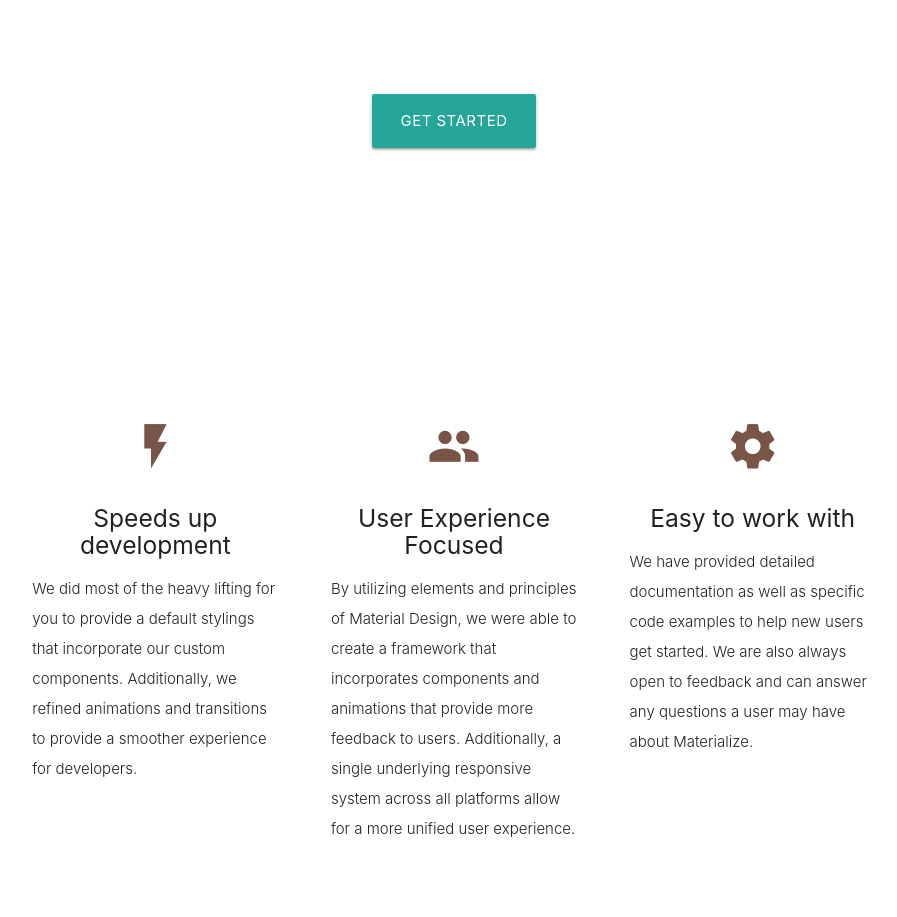
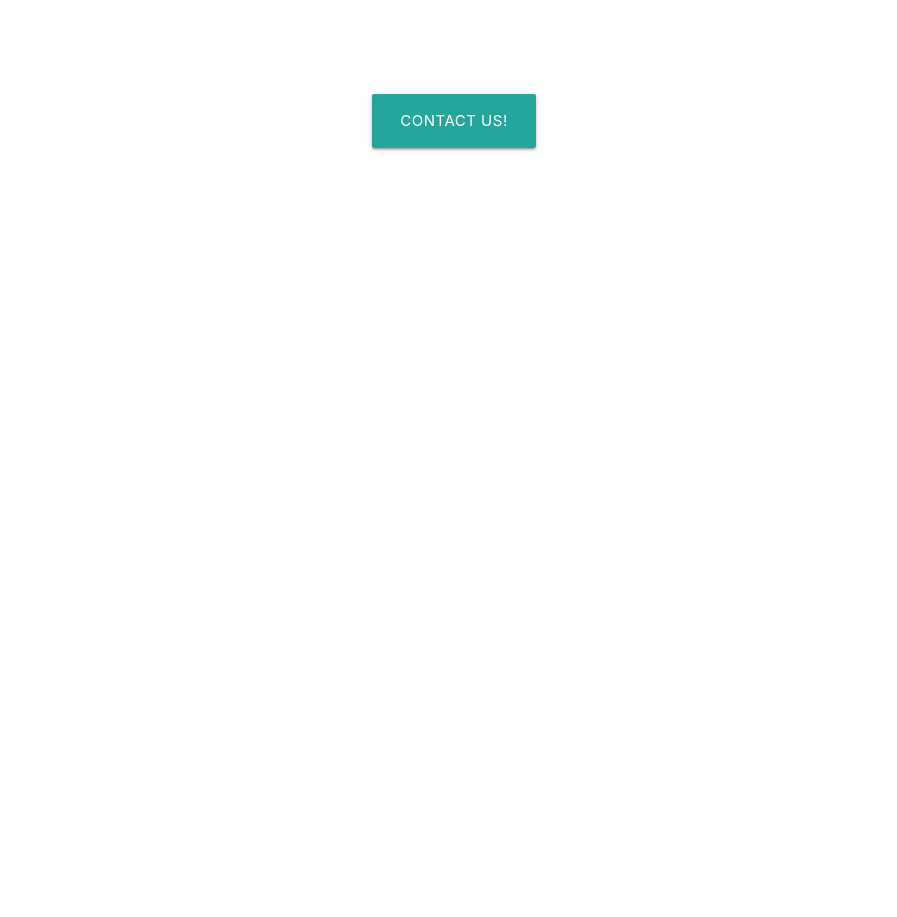
Before and after one commit to kendilangley/TheGreenHeart, a plain HTML site: page html/index.html in a window 1280 px wide. Shown: the part 195-1112 px from the top of the page, without its empty margins (186-1083 px from the left). Drawn offline with nearby package versions, Linux system fonts and the light colour scheme; files that its build step writes are made by us from their sources.

Commit message:
made first button work

```diff
--- a/html/index.html
+++ b/html/index.html
@@ -18,7 +18,7 @@
 	<body>
 	<nav>
    <div class="nav-wrapper">
-      <a href="#" class="brand-logo">The Green Heart</a>
+      <a href="#" class="brand-logo center">The Green Heart</a>
       <a href="#" data-target="mobile-demo" class="sidenav-trigger"><i class="material-icons">menu</i></a>
       <ul id="nav-mobile" class="right hide-on-med-and-down">
         <li><a href="sass.html">Composting</a></li>
@@ -45,7 +45,7 @@
           <h5 class="header col s12 light">Have more than just a green thumb!</h5>
         </div>
         <div class="row center">
-          <a href="http://materializecss.com/getting-started.html" id="download-button" class="btn-large waves-effect waves-light teal lighten-1">Get Started</a>
+          <a href=ContactUs.html id="download-button" class="btn-large waves-effect waves-light teal lighten-1">Contact Us!</a>
         </div>
         <br><br>
 
@@ -58,37 +58,6 @@
   <div class="container">
     <div class="section">
 
-      <div class="row">
-        <div class="col s12 m4">
-          <div class="icon-block">
-            <h2 class="center brown-text"><i class="material-icons">flash_on</i></h2>
-            <h5 class="center">Speeds up development</h5>
-
-            <p class="light">We did most of the heavy lifting for you to provide a default stylings that incorporate our custom components. Additionally, we refined animations and transitions to provide a smoother experience for developers.</p>
-          </div>
-        </div>
-
-        <div class="col s12 m4">
-          <div class="icon-block">
-            <h2 class="center brown-text"><i class="material-icons">group</i></h2>
-            <h5 class="center">User Experience Focused</h5>
-
-            <p class="light">By utilizing elements and principles of Material Design, we were able to create a framework that incorporates components and animations that provide more feedback to users. Additionally, a single underlying responsive system across all platforms allow for a more unified user experience.</p>
-          </div>
-        </div>
-
-        <div class="col s12 m4">
-          <div class="icon-block">
-            <h2 class="center brown-text"><i class="material-icons">settings</i></h2>
-            <h5 class="center">Easy to work with</h5>
-
-            <p class="light">We have provided detailed documentation as well as specific code examples to help new users get started. We are also always open to feedback and can answer any questions a user may have about Materialize.</p>
-          </div>
-        </div>
-      </div>
-
-    </div>
-  </div>
 
 
   <div class="parallax-container valign-wrapper">
```
Also changed, not shown: html/ContactUs.html (+1 -0 lines).
